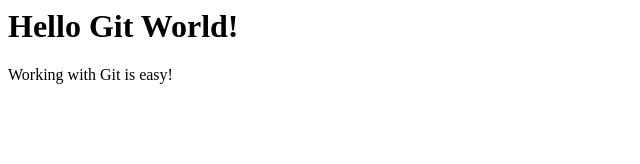
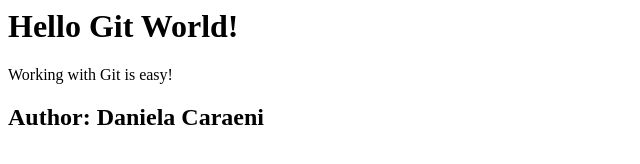
Before and after one commit to Dani-eng/GitGithubMasterClass, a plain HTML site: page index.html in a window 1280 px wide. Shown: the whole page, without its empty margins (0-640 px from the left). Drawn offline with Linux system fonts and the light colour scheme.

Commit message:
Add Author

```diff
--- a/index.html
+++ b/index.html
@@ -4,3 +4,7 @@
     <p> Working with Git is easy!
     </p>
 </div>
+
+<h2>
+    Author: Daniela Caraeni
+</h2>
```
